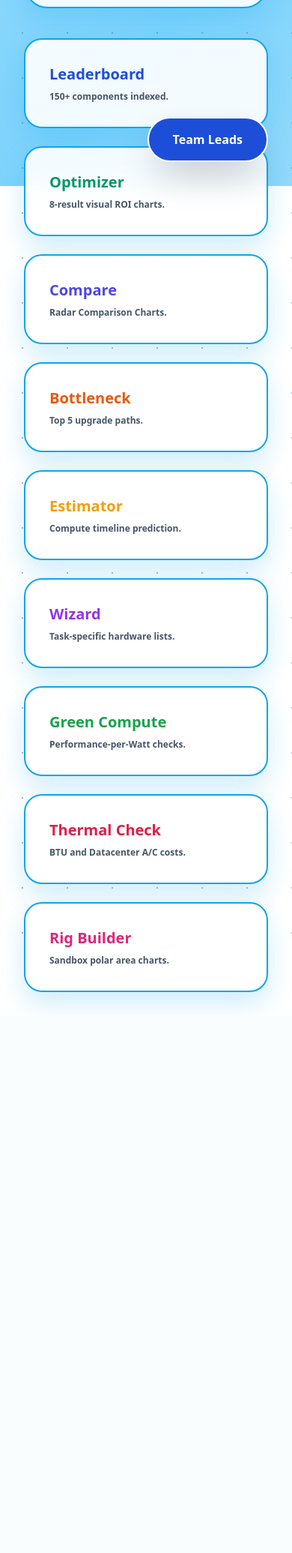
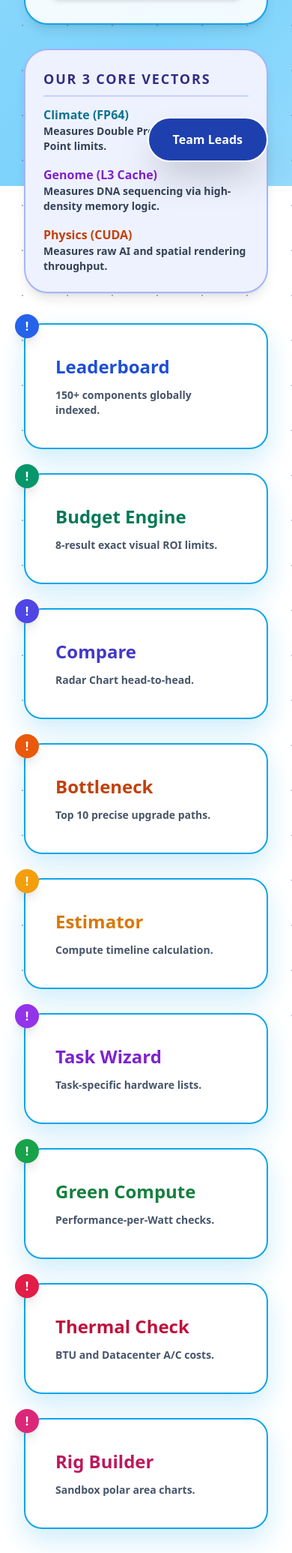
Before and after one commit to rgopesh07-png/scibench_final, a Flask app: page / in a window 390 px wide. Shown: the part 596-2667 px from the top of the page at 75% size. Before the commit the page ends 1940 px from the top, so only its background shows below. Run offline with Flask 3, Linux system fonts and the light colour scheme; some libraries are stand-ins or nearby versions.

Commit message:
Update index.html

```diff
--- a/templates/index.html
+++ b/templates/index.html
@@ -6,55 +6,97 @@
     <script src="https://cdn.tailwindcss.com"></script>
     <style>
         body { margin: 0; font-family: system-ui, sans-serif; color: #0f172a; overflow-x: hidden; }
-
-        /* Vibrant Moving Background */
+        .bg-vibrant-ambient { position: fixed; inset: 0; z-index: -2; background: linear-gradient(-45deg, #e0f2fe, #7dd3fc, #bae6fd, #e0f2fe); background-size: 400% 400%; animation: ambientLight 15s ease infinite; }
         @keyframes ambientLight { 0% { background-position: 0% 50%; } 50% { background-position: 100% 50%; } 100% { background-position: 0% 50%; } }
-        .bg-vibrant-ambient { position: fixed; inset: 0; z-index: -2; background: linear-gradient(-45deg, #e0f2fe, #7dd3fc, #bae6fd, #e0f2fe); background-size: 400% 400%; animation: ambientLight 15s ease infinite; }
-
-        /* Star Pattern Overlay */
-        @keyframes stars-move { from { transform: translateY(0); } to { transform: translateY(-1000px); } }
-        .stars { position: fixed; inset: 0; z-index: -1; width: 200%; height: 2000px; background: radial-gradient(circle, #64748b 1px, transparent 1px); background-size: 60px 60px; animation: stars-move 60s linear infinite; opacity: 0.5; }
-
-        /* Vibrant Glass Cards */
-        .vibrant-glass { background: rgba(255, 255, 255, 0.9); backdrop-filter: blur(20px); border: 2px solid #0ea5e9; box-shadow: 0 15px 35px rgba(14, 165, 233, 0.2); transition: all 0.4s cubic-bezier(0.4, 0, 0.2, 1); }
-        .vibrant-glass:hover { transform: translateY(-8px) scale(1.02); border-color: #0284c7; box-shadow: 0 20px 40px rgba(2, 132, 199, 0.3); background: #ffffff; }
+        .stars { position: fixed; inset: 0; z-index: -1; width: 200%; height: 2000px; background: radial-gradient(circle, #64748b 1px, transparent 1px); background-size: 60px 60px; opacity: 0.5; }
+        .vibrant-glass { background: rgba(255, 255, 255, 0.9); backdrop-filter: blur(20px); border: 2px solid #0ea5e9; box-shadow: 0 15px 35px rgba(14, 165, 233, 0.2); transition: all 0.3s; }
+        .vibrant-glass:hover { transform: translateY(-5px); border-color: #0284c7; box-shadow: 0 20px 40px rgba(2, 132, 199, 0.3); background: #ffffff; }
     </style>
 </head>
 <body class="p-8 min-h-screen">
     <div class="bg-vibrant-ambient"></div>
     <div class="stars"></div>
 
-    <header class="flex flex-col mb-16">
-        <a href="/" class="text-5xl font-black text-blue-700 w-max hover:scale-105 transition-transform duration-300 tracking-tight">SCIBENCH</a>
-        <p class="text-blue-900 font-black tracking-widest text-xs mt-1 ml-1 uppercase">Enterprise Prototype</p>
+    <header class="flex flex-col mb-12">
+        <a href="/" class="text-5xl font-black text-blue-800 w-max hover:scale-105 transition-transform duration-300">SCIBENCH</a>
+        <p class="text-blue-900 font-black tracking-widest text-xs mt-1 ml-1 uppercase">Scientific Compute Architecture Platform</p>
     </header>
 
     <div class="max-w-7xl mx-auto grid grid-cols-1 lg:grid-cols-4 gap-10">
-        <div class="lg:col-span-1 vibrant-glass p-8 rounded-[2rem] h-fit">
-            <h2 class="text-2xl font-black mb-4 text-blue-900 border-b-4 border-blue-200 pb-3">HPC Grade</h2>
-            <p class="text-sm text-slate-800 font-bold leading-relaxed mb-6">We replace standard gaming benchmarks with real, quantifiable scientific output data across 150+ rigorously researched components.</p>
-            <img src="https://images.unsplash.com/photo-1591799264318-7e6ef8ddb7ea?auto=format&fit=crop&w=400" class="rounded-xl border-4 border-blue-100 shadow-md" alt="Hardware">
+
+        <div class="lg:col-span-1 space-y-8">
+            <div class="vibrant-glass p-8 rounded-[2rem] shadow-lg">
+                <h2 class="text-2xl font-black mb-4 text-blue-900 border-b-4 border-blue-200 pb-3">HPC Grade</h2>
+                <p class="text-sm text-slate-800 font-bold leading-relaxed mb-6">We replace standard gaming frames-per-second with real, quantifiable scientific output data across 150+ rigorously researched hardware components.</p>
+                <img src="https://images.unsplash.com/photo-1591799264318-7e6ef8ddb7ea?auto=format&fit=crop&w=400" class="rounded-xl border-4 border-blue-100 shadow-md w-full" alt="Hardware">
+            </div>
+
+            <div class="vibrant-glass p-6 rounded-[2rem] shadow-lg bg-indigo-50 border-indigo-300">
+                <h3 class="text-lg font-black text-indigo-900 mb-3 uppercase tracking-widest border-b-2 border-indigo-200 pb-2">Our 3 Core Vectors</h3>
+                <ul class="space-y-4 text-sm font-bold text-slate-700">
+                    <li><span class="text-cyan-700 block font-black text-base">Climate (FP64)</span> Measures Double Precision Floating Point limits.</li>
+                    <li><span class="text-purple-700 block font-black text-base">Genome (L3 Cache)</span> Measures DNA sequencing via high-density memory logic.</li>
+                    <li><span class="text-orange-700 block font-black text-base">Physics (CUDA)</span> Measures raw AI and spatial rendering throughput.</li>
+                </ul>
+            </div>
         </div>
 
-        <div class="lg:col-span-3 grid grid-cols-1 md:grid-cols-3 gap-6">
-            <a href="/leaderboard" class="vibrant-glass p-8 rounded-3xl group"><h3 class="text-xl font-black text-blue-700 group-hover:text-blue-900 mb-2 transition-colors">Leaderboard</h3><p class="text-xs font-bold text-slate-600">150+ components indexed.</p></a>
-            <a href="/optimizer" class="vibrant-glass p-8 rounded-3xl group"><h3 class="text-xl font-black text-emerald-600 group-hover:text-emerald-800 mb-2 transition-colors">Optimizer</h3><p class="text-xs font-bold text-slate-600">8-result visual ROI charts.</p></a>
-            <a href="/compare" class="vibrant-glass p-8 rounded-3xl group"><h3 class="text-xl font-black text-indigo-600 group-hover:text-indigo-800 mb-2 transition-colors">Compare</h3><p class="text-xs font-bold text-slate-600">Radar Comparison Charts.</p></a>
-            <a href="/bottleneck" class="vibrant-glass p-8 rounded-3xl group"><h3 class="text-xl font-black text-orange-600 group-hover:text-orange-800 mb-2 transition-colors">Bottleneck</h3><p class="text-xs font-bold text-slate-600">Top 5 upgrade paths.</p></a>
-            <a href="/estimator" class="vibrant-glass p-8 rounded-3xl group"><h3 class="text-xl font-black text-amber-500 group-hover:text-amber-700 mb-2 transition-colors">Estimator</h3><p class="text-xs font-bold text-slate-600">Compute timeline prediction.</p></a>
-            <a href="/wizard" class="vibrant-glass p-8 rounded-3xl group"><h3 class="text-xl font-black text-purple-600 group-hover:text-purple-800 mb-2 transition-colors">Wizard</h3><p class="text-xs font-bold text-slate-600">Task-specific hardware lists.</p></a>
-            <a href="/green" class="vibrant-glass p-8 rounded-3xl group"><h3 class="text-xl font-black text-green-600 group-hover:text-green-800 mb-2 transition-colors">Green Compute</h3><p class="text-xs font-bold text-slate-600">Performance-per-Watt checks.</p></a>
-            <a href="/thermal" class="vibrant-glass p-8 rounded-3xl group"><h3 class="text-xl font-black text-rose-600 group-hover:text-rose-800 mb-2 transition-colors">Thermal Check</h3><p class="text-xs font-bold text-slate-600">BTU and Datacenter A/C costs.</p></a>
-            <a href="/builder" class="vibrant-glass p-8 rounded-3xl group"><h3 class="text-xl font-black text-pink-600 group-hover:text-pink-800 mb-2 transition-colors">Rig Builder</h3><p class="text-xs font-bold text-slate-600">Sandbox polar area charts.</p></a>
+        <div class="lg:col-span-3 grid grid-cols-1 md:grid-cols-2 lg:grid-cols-3 gap-8">
+
+            <div class="relative group">
+                <button onclick="alert('Leaderboard: View the top-performing hardware globally, paginated perfectly for massive datasets.')" class="absolute -top-3 -left-3 w-8 h-8 bg-blue-600 text-white rounded-full font-black z-10 shadow-lg hover:scale-110 transition-transform">!</button>
+                <a href="/leaderboard" class="vibrant-glass p-10 rounded-3xl block h-full"><h3 class="text-2xl font-black text-blue-700 mb-3">Leaderboard</h3><p class="text-sm font-bold text-slate-600">150+ components globally indexed.</p></a>
+            </div>
+
+            <div class="relative group">
+                <button onclick="alert('Budget Engine: Set an exact monetary limit, and our algorithm will build the 8 best scientific rigs you can afford.')" class="absolute -top-3 -left-3 w-8 h-8 bg-emerald-600 text-white rounded-full font-black z-10 shadow-lg hover:scale-110 transition-transform">!</button>
+                <a href="/budget" class="vibrant-glass p-10 rounded-3xl block h-full"><h3 class="text-2xl font-black text-emerald-700 mb-3">Budget Engine</h3><p class="text-sm font-bold text-slate-600">8-result exact visual ROI limits.</p></a>
+            </div>
+
+            <div class="relative group">
+                <button onclick="alert('Compare: Map two hardware pieces against each other on an interactive Radar chart.')" class="absolute -top-3 -left-3 w-8 h-8 bg-indigo-600 text-white rounded-full font-black z-10 shadow-lg hover:scale-110 transition-transform">!</button>
+                <a href="/compare" class="vibrant-glass p-10 rounded-3xl block h-full"><h3 class="text-2xl font-black text-indigo-700 mb-3">Compare</h3><p class="text-sm font-bold text-slate-600">Radar Chart head-to-head.</p></a>
+            </div>
+
+            <div class="relative group">
+                <button onclick="alert('Bottleneck: Checks if your GPU is too fast for your CPU, offering 10 specific hardware fixes.')" class="absolute -top-3 -left-3 w-8 h-8 bg-orange-600 text-white rounded-full font-black z-10 shadow-lg hover:scale-110 transition-transform">!</button>
+                <a href="/bottleneck" class="vibrant-glass p-10 rounded-3xl block h-full"><h3 class="text-2xl font-black text-orange-700 mb-3">Bottleneck</h3><p class="text-sm font-bold text-slate-600">Top 10 precise upgrade paths.</p></a>
+            </div>
+
+            <div class="relative group">
+                <button onclick="alert('Estimator: Calculates exactly how many hours/days a massive physics simulation will take on your chosen hardware.')" class="absolute -top-3 -left-3 w-8 h-8 bg-amber-500 text-white rounded-full font-black z-10 shadow-lg hover:scale-110 transition-transform">!</button>
+                <a href="/estimator" class="vibrant-glass p-10 rounded-3xl block h-full"><h3 class="text-2xl font-black text-amber-600 mb-3">Estimator</h3><p class="text-sm font-bold text-slate-600">Compute timeline calculation.</p></a>
+            </div>
+
+            <div class="relative group">
+                <button onclick="alert('Task Wizard: Need to sequence DNA? The Wizard finds the top processors just for that specific scientific niche.')" class="absolute -top-3 -left-3 w-8 h-8 bg-purple-600 text-white rounded-full font-black z-10 shadow-lg hover:scale-110 transition-transform">!</button>
+                <a href="/wizard" class="vibrant-glass p-10 rounded-3xl block h-full"><h3 class="text-2xl font-black text-purple-700 mb-3">Task Wizard</h3><p class="text-sm font-bold text-slate-600">Task-specific hardware lists.</p></a>
+            </div>
+
+            <div class="relative group">
+                <button onclick="alert('Green Compute: Determines how many scientific points you earn per Watt of electricity burned.')" class="absolute -top-3 -left-3 w-8 h-8 bg-green-600 text-white rounded-full font-black z-10 shadow-lg hover:scale-110 transition-transform">!</button>
+                <a href="/green" class="vibrant-glass p-10 rounded-3xl block h-full"><h3 class="text-2xl font-black text-green-700 mb-3">Green Compute</h3><p class="text-sm font-bold text-slate-600">Performance-per-Watt checks.</p></a>
+            </div>
+
+            <div class="relative group">
+                <button onclick="alert('Thermal Check: Tells Datacenter managers exactly how many AC Tons are required to cool the selected server racks.')" class="absolute -top-3 -left-3 w-8 h-8 bg-rose-600 text-white rounded-full font-black z-10 shadow-lg hover:scale-110 transition-transform">!</button>
+                <a href="/thermal" class="vibrant-glass p-10 rounded-3xl block h-full"><h3 class="text-2xl font-black text-rose-700 mb-3">Thermal Check</h3><p class="text-sm font-bold text-slate-600">BTU and Datacenter A/C costs.</p></a>
+            </div>
+
+            <div class="relative group">
+                <button onclick="alert('Rig Builder: Combine any CPU and GPU and view their combined output on a Polar Area Chart.')" class="absolute -top-3 -left-3 w-8 h-8 bg-pink-600 text-white rounded-full font-black z-10 shadow-lg hover:scale-110 transition-transform">!</button>
+                <a href="/builder" class="vibrant-glass p-10 rounded-3xl block h-full"><h3 class="text-2xl font-black text-pink-700 mb-3">Rig Builder</h3><p class="text-sm font-bold text-slate-600">Sandbox polar area charts.</p></a>
+            </div>
+
         </div>
     </div>
 
-    <button onclick="document.getElementById('devModal').classList.remove('hidden')" class="fixed bottom-8 right-8 bg-blue-700 text-white font-black py-4 px-8 rounded-full shadow-2xl z-40 hover:scale-110 hover:bg-blue-800 transition-all border-2 border-white">Team Leads</button>
+    <button onclick="document.getElementById('devModal').classList.remove('hidden')" class="fixed bottom-8 right-8 bg-blue-800 text-white font-black py-4 px-8 rounded-full shadow-2xl z-40 hover:scale-110 border-2 border-white">Team Leads</button>
 
-    <div id="devModal" class="hidden fixed inset-0 bg-slate-900/60 backdrop-blur-md z-50 flex items-center justify-center transition-all">
-        <div class="bg-white p-10 rounded-[2.5rem] shadow-2xl max-w-sm w-full relative border-4 border-blue-500">
+    <div id="devModal" class="hidden fixed inset-0 bg-slate-900/80 backdrop-blur-md z-50 flex items-center justify-center">
+        <div class="bg-white p-10 rounded-[2.5rem] shadow-2xl max-w-sm w-full relative border-4 border-blue-600">
             <button onclick="document.getElementById('devModal').classList.add('hidden')" class="absolute top-6 right-8 text-3xl text-slate-400 hover:text-slate-800 font-bold">&times;</button>
-            <h3 class="font-black text-3xl mb-8 text-blue-700">Project Leads</h3>
+            <h3 class="font-black text-3xl mb-8 text-blue-800">Project Leads</h3>
             <ul class="space-y-4 font-black text-slate-800 text-lg">
                 <li class="flex items-center gap-3"><span class="w-3 h-3 rounded-full bg-blue-500 shadow-md"></span>Gopesh Rajput</li>
                 <li class="flex items-center gap-3"><span class="w-3 h-3 rounded-full bg-cyan-500 shadow-md"></span>Piyush Datt</li>
```
